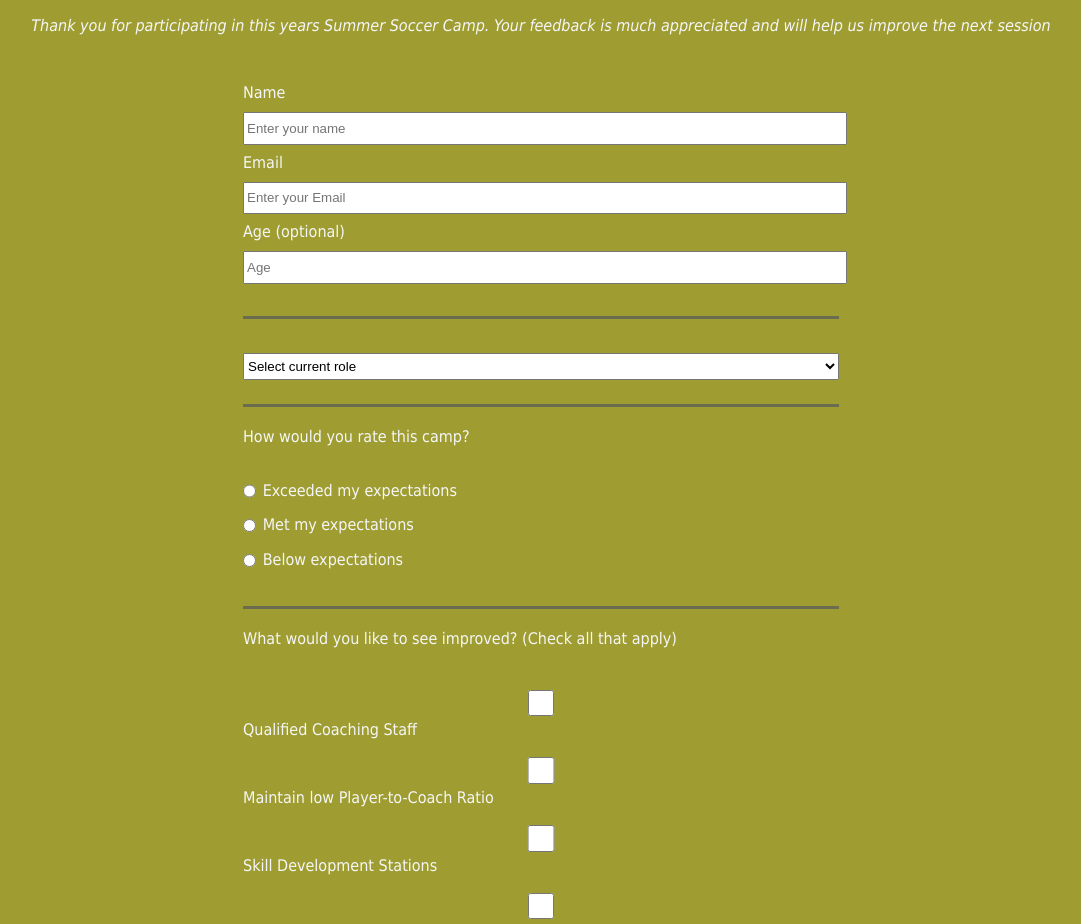
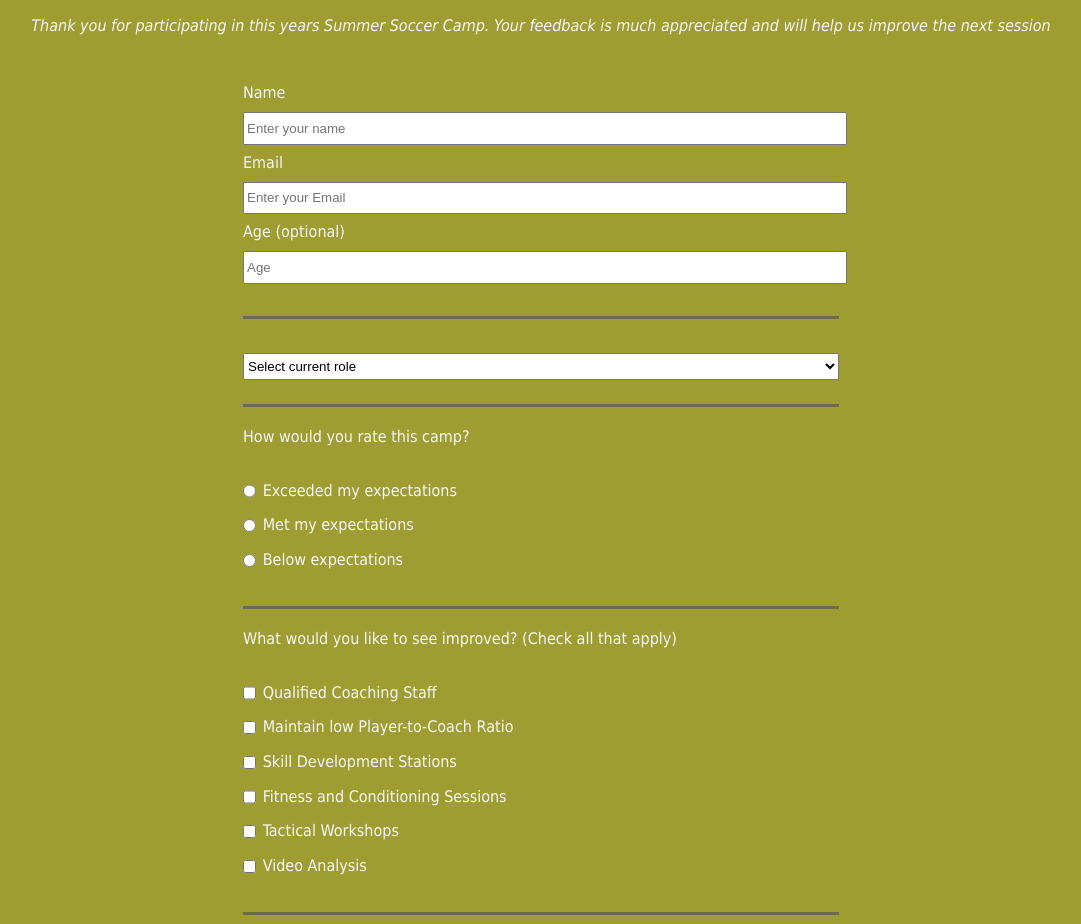
Before and after one commit to kenneth-ee-t/summerSoccerCamp-surveyForm, a plain HTML site: page index.html in a window 1280 px wide. Shown: the part 86-1010 px from the top of the page, without its empty margins (99-1180 px from the left). Drawn offline with Linux system fonts and the light colour scheme.

Commit message:
add inline class to improvement input elements for better styling

```diff
--- a/index.html
+++ b/index.html
@@ -6,7 +6,7 @@
 <link rel="stylesheet" href="styles.css">
 </head>
 <body>
-  <h1 id="title">summerSoccerCamp Survey Form</h1>
+  <h1 id="title">Summer Soccer Camp Survey-Form</h1>
   <p id="description">Thank you for participating in this years Summer Soccer Camp. Your feedback is much appreciated and will help us improve the next session</p>
 <form id="survey-form">
   <fieldset>
@@ -34,12 +34,12 @@ value="option3" />Below expectations</label>
 </fieldset>
 <fieldset>
 <legend> What would you like to see improved? (Check all that apply)</legend>
-<label><input type="checkbox" value="improvement1"/>Qualified Coaching Staff</label>
-<label><input type="checkbox" value="improvement2"/>Maintain low Player-to-Coach Ratio</label>
-<label><input type="checkbox" value="improvement3"/>Skill Development Stations</label>
-<label><input type="checkbox" value="improvement4"/>Fitness and Conditioning Sessions</label>
-<label><input type="checkbox" value="improvement5"/>Tactical Workshops</label>
-<label><input type="checkbox" value="improvement6"/>Video Analysis</label>
+<label><input type="checkbox" value="improvement1" class="inline"/>Qualified Coaching Staff</label>
+<label><input type="checkbox" value="improvement2"class="inline"/>Maintain low Player-to-Coach Ratio</label>
+<label><input type="checkbox" value="improvement3"class="inline"/>Skill Development Stations</label>
+<label><input type="checkbox" value="improvement4"class="inline"/>Fitness and Conditioning Sessions</label>
+<label><input type="checkbox" value="improvement5" class="inline"/>Tactical Workshops</label>
+<label><input type="checkbox" value="improvement6" class="inline"/>Video Analysis</label>
 </fieldset>
 <fieldset>
 <label>Any comments or suggestions? <textarea id="comments" rows="3" cols="30" placeholder="Type in your comments here" name="comments"></textarea></label>
```
